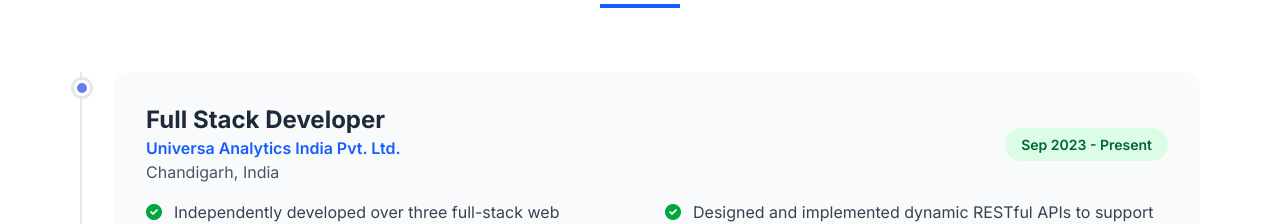
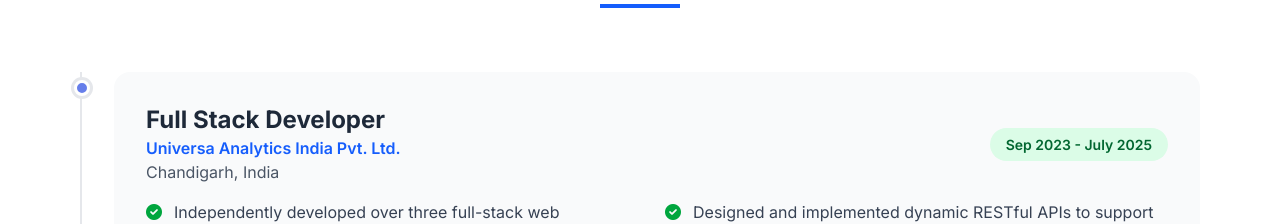
Before and after one commit to rohit-mankotia/portfolio, a Next.js app: page / in a window 1280 px wide. Shown: the part 2160-2384 px from the top of the page. Built offline with nearby package versions, Linux system fonts and the light colour scheme.

Commit message:
updated year

```diff
--- a/src/pages/index.tsx
+++ b/src/pages/index.tsx
@@ -48,7 +48,7 @@ export default function Portfolio(): React.JSX.Element {
       company: "Universa Analytics India Pvt. Ltd.",
       role: "Full Stack Developer",
       location: "Chandigarh, India",
-      period: "Sep 2023 - Present",
+      period: "Sep 2023 - July 2025",
       bullets: [
         "Independently developed over three full-stack web applications using Next.js (frontend), Node.js (backend), and MySQL (database).",
         "Designed and implemented dynamic RESTful APIs to support data-driven features and frontend interactions based on application-specific requirements.",
```
